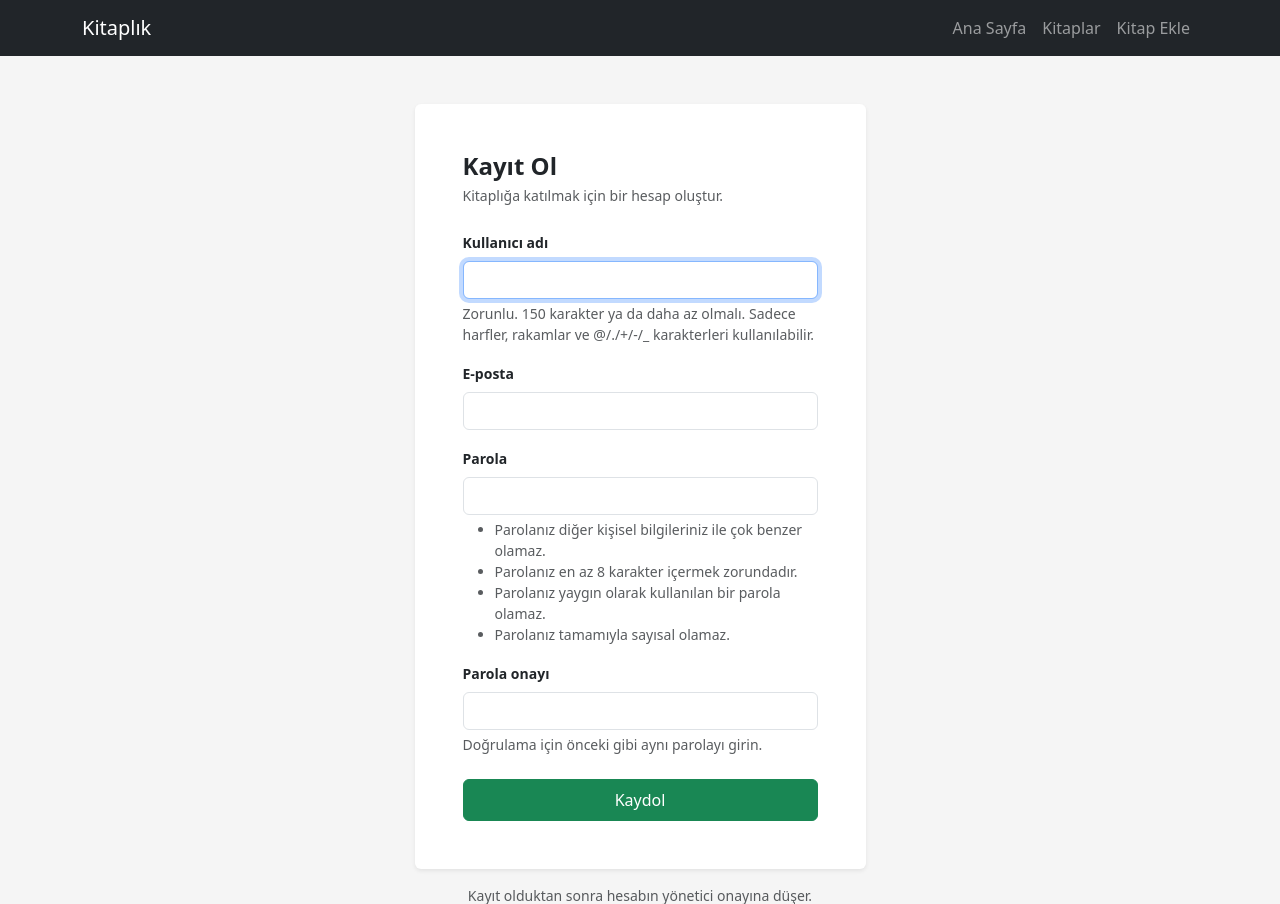
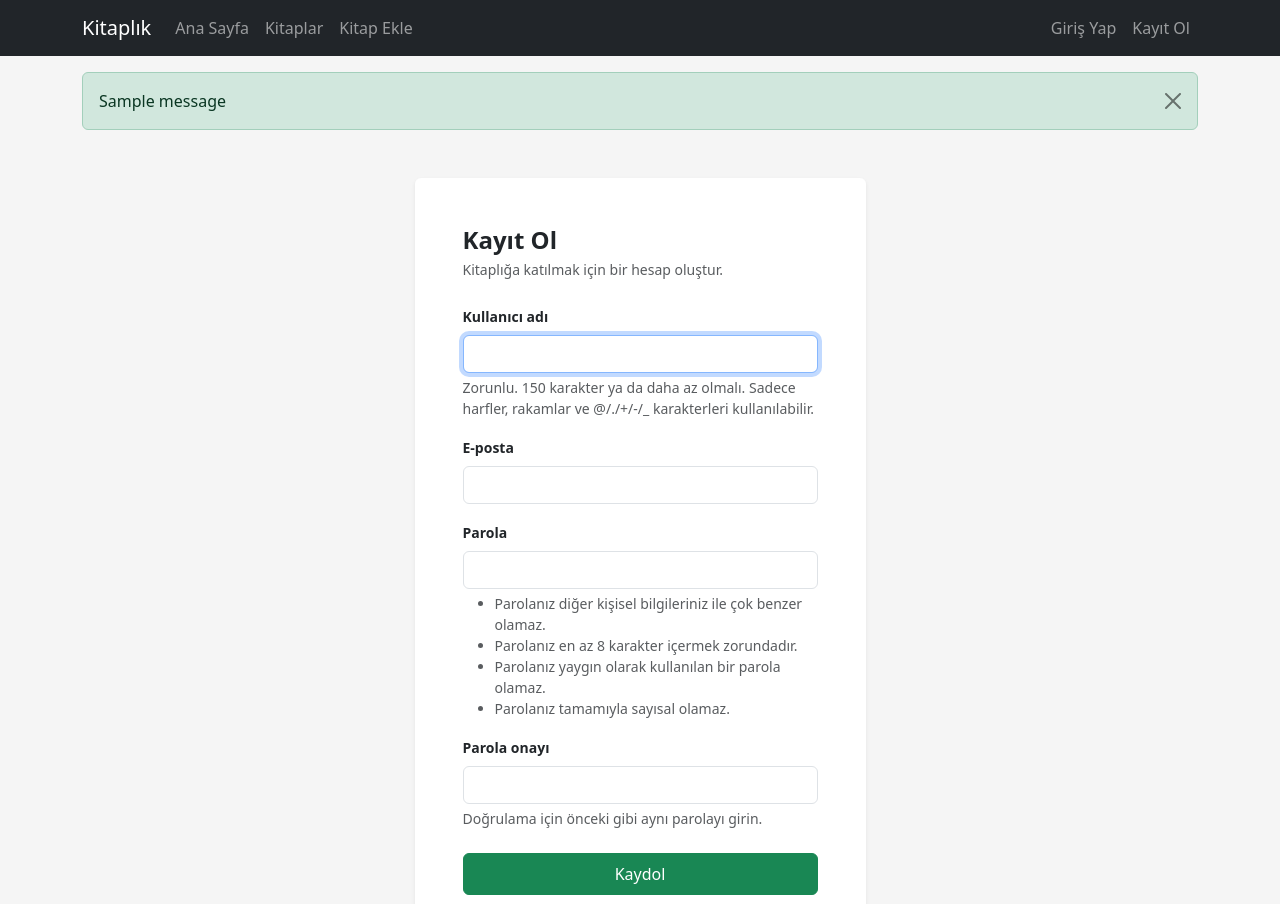
Before and after one commit to guldenbudak/bookshelf, a Django app: page /accounts/register/ in a window 1280 px wide. Shown: the top 904 px of the page. Run offline with Django 5.2, Linux system fonts and the light colour scheme; tables that the repository leaves empty hold one stand-in row (values such as "Sample post"); one stand-in notice (Sample message) is shown; some libraries are stand-ins or nearby versions.

Commit message:
feat: add auth links and flash messages to navbar
Show the username and a POST-based logout button for authenticated
visitors, and login/register links otherwise. Render the messages
framework output in the base template; success messages were being set
by the book views but never displayed.

Co-Authored-By: Claude Opus 5 <noreply@anthropic.com>

```diff
--- a/books/templates/books/base.html
+++ b/books/templates/books/base.html
@@ -25,8 +25,40 @@
             Kitap Ekle
         </a>
         </div>
+
+    <div class="navbar-nav ms-auto align-items-center">
+        {% if user.is_authenticated %}
+            <span class="navbar-text me-3 small">
+                {{ user.username }}
+            </span>
+            <form method="POST" action="{% url 'logout' %}" class="m-0">
+                {% csrf_token %}
+                <button type="submit" class="btn btn-link nav-link p-0">
+                    Çıkış
+                </button>
+            </form>
+        {% else %}
+            <a class="nav-link" href="{% url 'login' %}">
+                Giriş Yap
+            </a>
+            <a class="nav-link" href="{% url 'register' %}">
+                Kayıt Ol
+            </a>
+        {% endif %}
+    </div>
     </div>
 </nav>
+{% if messages %}
+<div class="container mt-3">
+    {% for message in messages %}
+        <div class="alert alert-{{ message.tags }} alert-dismissible fade show" role="alert">
+            {{ message }}
+            <button type="button" class="btn-close" data-bs-dismiss="alert"></button>
+        </div>
+    {% endfor %}
+</div>
+{% endif %}
+
 {% block content %}
 {% endblock %}
 
```
